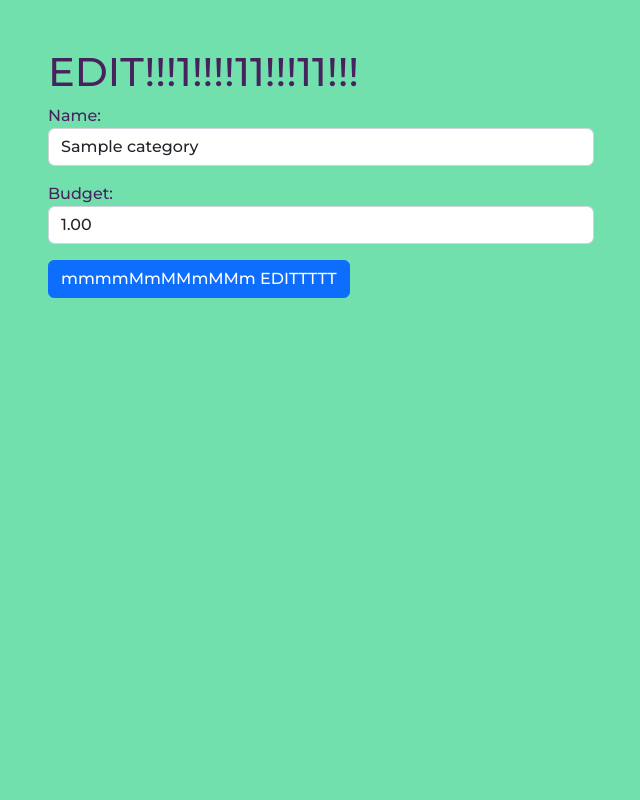
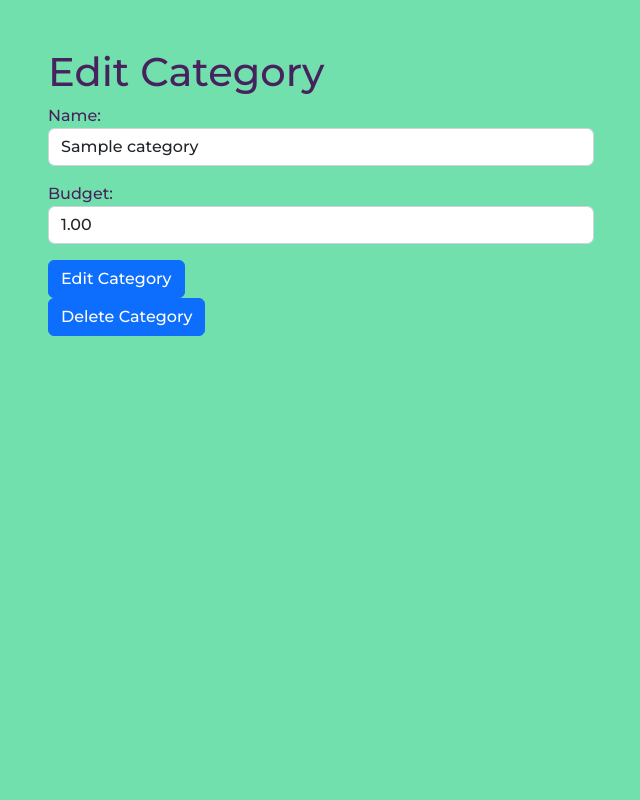
Before and after one commit to yc-7/AYMSKYT, a Django app: page /category/1/edit in a window 1280 px wide. Shown: the part 86-886 px from the top of the page, without its empty margins (319-959 px from the left). Run offline with Django 4.2, Linux system fonts and the light colour scheme; a user stored in the database is signed in; data comes from the database, SQL or seed files in the repository; tables that the repository leaves empty hold one stand-in row (values such as "Sample post"); parts of the project's set-up code (start-up, migrations or seed data) failed here and were passed over; some libraries are stand-ins or nearby versions.

Commit message:
Refactor category view functions and templates

```diff
--- a/minted/templates/edit_category.html
+++ b/minted/templates/edit_category.html
@@ -4,12 +4,16 @@
 <div class="container">
     <div class="row">
         <div class="col-sm-12 col-md-6 offset-md-3">
-            <h1>EDIT!!!1!!!!11!!!11!!!</h1>
+            <h1>Edit Category</h1>
 
             <form action="{% url 'edit_category' category_id%}" method="post">
                 {% csrf_token %}
                 {% include 'partials/bootstrap_form.html' with form=form %}
-                <input type="submit" value="mmmmMmMMmMMm EDITTTTT" class="btn btn-primary">
+                <input type="submit" value="Edit Category" class="btn btn-primary">
+            </form>
+            <form action="{% url 'delete_category' category_id%}" method="post">
+                {% csrf_token %}
+                <input type="submit" value="Delete Category" class="btn btn-primary">
             </form>
         </div>
     </div>
--- a/minted/views/category_views.py
+++ b/minted/views/category_views.py
@@ -1,10 +1,8 @@
-from django.shortcuts import redirect, render, get_object_or_404
+from django.shortcuts import redirect, render
 from ..forms import *
 from ..models import *
 from .views_functions.login_view_functions import *
 from django.contrib import messages
-from django.views.generic.edit import UpdateView
-from .mixins import *
 from django.conf import settings
 from django.urls import reverse
 
@@ -15,7 +13,7 @@ def create_category(request):
             category = form.save(commit=False)
             category.user = request.user
             category.save()
-            return redirect('dashboard')
+            return redirect('category_list')
     else:
         form = CategoryForm(initial={'user': request.user})
     return render(request, 'create_category.html', {'form': form})
@@ -23,7 +21,7 @@ def create_category(request):
 
 def delete_category(request, category_id):
     if request.method == 'POST':
-        if not(Category.objects.filter(id=category_id).exists):
+        if len(Category.objects.filter(id=category_id)) == 0:
             messages.add_message(request, messages.ERROR, "Category does not exist")
             return redirect('create_category')
         Category.objects.get(id=category_id).delete()
@@ -34,51 +32,20 @@ def delete_category(request, category_id):
 def category_list_view(request):
     current_user = request.user
     my_categories = Category.objects.filter(user = current_user)
-    context = {'user': current_user,'category': my_categories}
+    context = {'user': current_user,'categories': my_categories}
     return render(request, 'category_list.html', context)
 
-# LoginProhibitedMixin,
-# class edit_category(UpdateView):
-#     #model = Category
-#     model = CategoryForm
-#     template_name = "edit_category.html"
-#     form_class = CategoryForm
-#     #pk_url_kwarg = 'category_id'
-
-
-#     def get_object(self):
-
-#         category_id = self.kwargs.get("category_id")
-#         return get_object_or_404(Category, id=category_id)
-
-#     #fields = ['user', 'name', 'budget']
-#     #template_name_suffix =
-
-#     def get_success_url(self):
-#         """Return redirect URL after successful update."""
-#         messages.add_message(self.request, messages.SUCCESS, "Category updated!")
-#         return reverse('category_list')
-
-#     def form_valid(self, form):
-#         print(form.cleaned_data)
-#         return super().form_valid(form)
 
 def edit_category(request, category_id):
-# Redirect if the requested user_id is not a valid user.
     if not category_id:
         return redirect('category_list')
 
-    # Check if there exists a user with user_id
-    if not Category.objects.filter(id=category_id).exists:
+    if len(Category.objects.filter(id=category_id)) == 0:
+        messages.add_message(request, messages.ERROR, "Category does not exist")
         return redirect('create_category')
 
     category = Category.objects.get(id=category_id)
 
-    # Redirect if the current user is attempting to change the profile of another user.
-    # if not request.user.is_superuser and request.user != user:
-    #     return redirect_with_queries('/profile/', user_id=request.user.id)
-
-    # redirect if the current user is attempting to change a category of another user
     if request.user != category.user and not request.user.is_superuser:
         return redirect('category_list')
 
@@ -88,7 +55,7 @@ def edit_category(request, category_id):
             messages.add_message(request, messages.SUCCESS, "Category updated!")
             form.save()
             print("here1")
-            return redirect('dashboard')
+            return redirect('category_list')
     else:
         form = CategoryForm(instance=category)
     return render(request, 'edit_category.html', {'form': form, 'category_id': category.id})
```
Also changed, not shown: minted/templates/category_list.html (+12 -4 lines), minted/templates/delete_category.html (+18 -0 lines).
